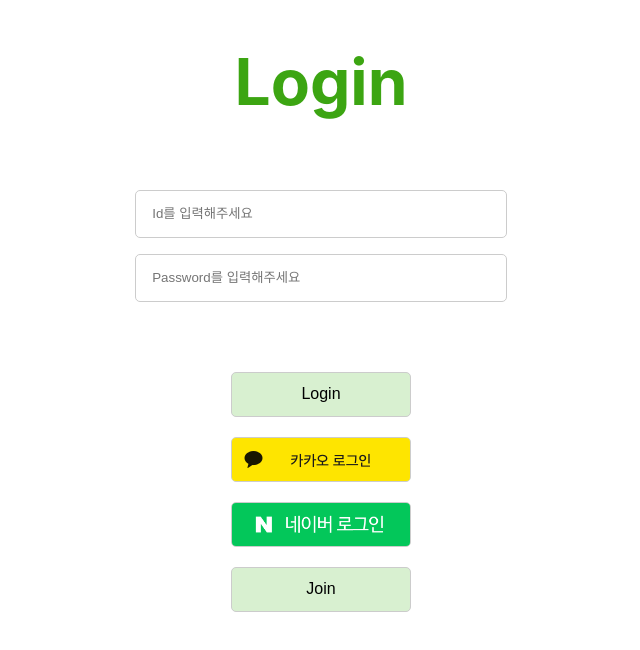
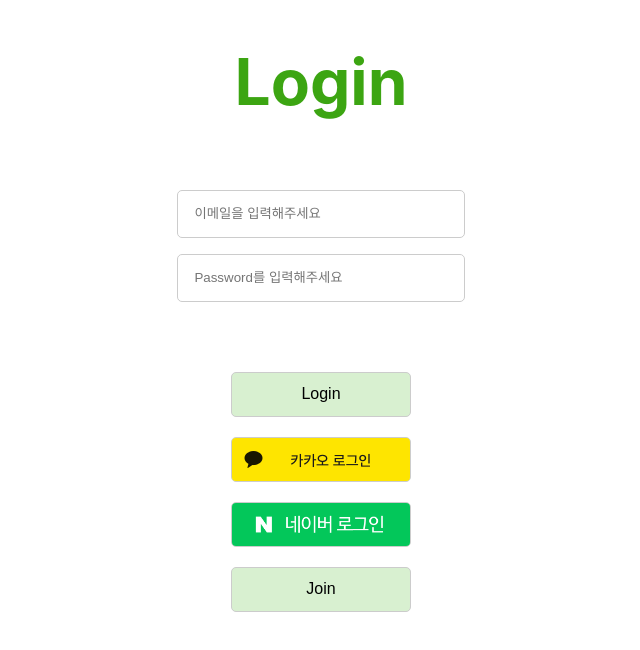
Before and after one commit to vosw1/my-app, a React (Create React App) app: page / in a window 1280 px wide. Shown: the top 650 px of the page, without its empty margins (319-959 px from the left). Built offline with nearby package versions, Linux system fonts and the light colour scheme.

Commit message:
id를 email로 변경

```diff
--- a/src/login/LoginForm.js
+++ b/src/login/LoginForm.js
@@ -2,12 +2,12 @@
 import styles from '../styles/LoginForm.module.css';
 
 function LoginForm() {
-  const [username, setUsername] = useState('');
+  const [email, setEmail] = useState('');
   const [password, setPassword] = useState('');
 
   const handleSubmit = (event) => {
     event.preventDefault();
-    console.log('Username:', username);
+    console.log('Email:', email);
     console.log('Password:', password);
   };
 
@@ -26,9 +26,9 @@
         <div className={styles['form-group']}>
           <input
             type='text'
-            placeholder='Id를 입력해주세요'
-            value={username}
-            onChange={(e) => setUsername(e.target.value)}
+            placeholder='이메일을 입력해주세요'
+            value={email}
+            onChange={(e) => setEmail(e.target.value)}
             required
           />
         </div>
--- a/src/styles/LoginForm.module.css
+++ b/src/styles/LoginForm.module.css
@@ -21,7 +21,7 @@
 }
 
 .form-group input {
-    width: 160%;
+    width: 120%;
     height: 30px;
     padding: 0.5rem 1rem;
     border: 1px solid #ccc;
```
